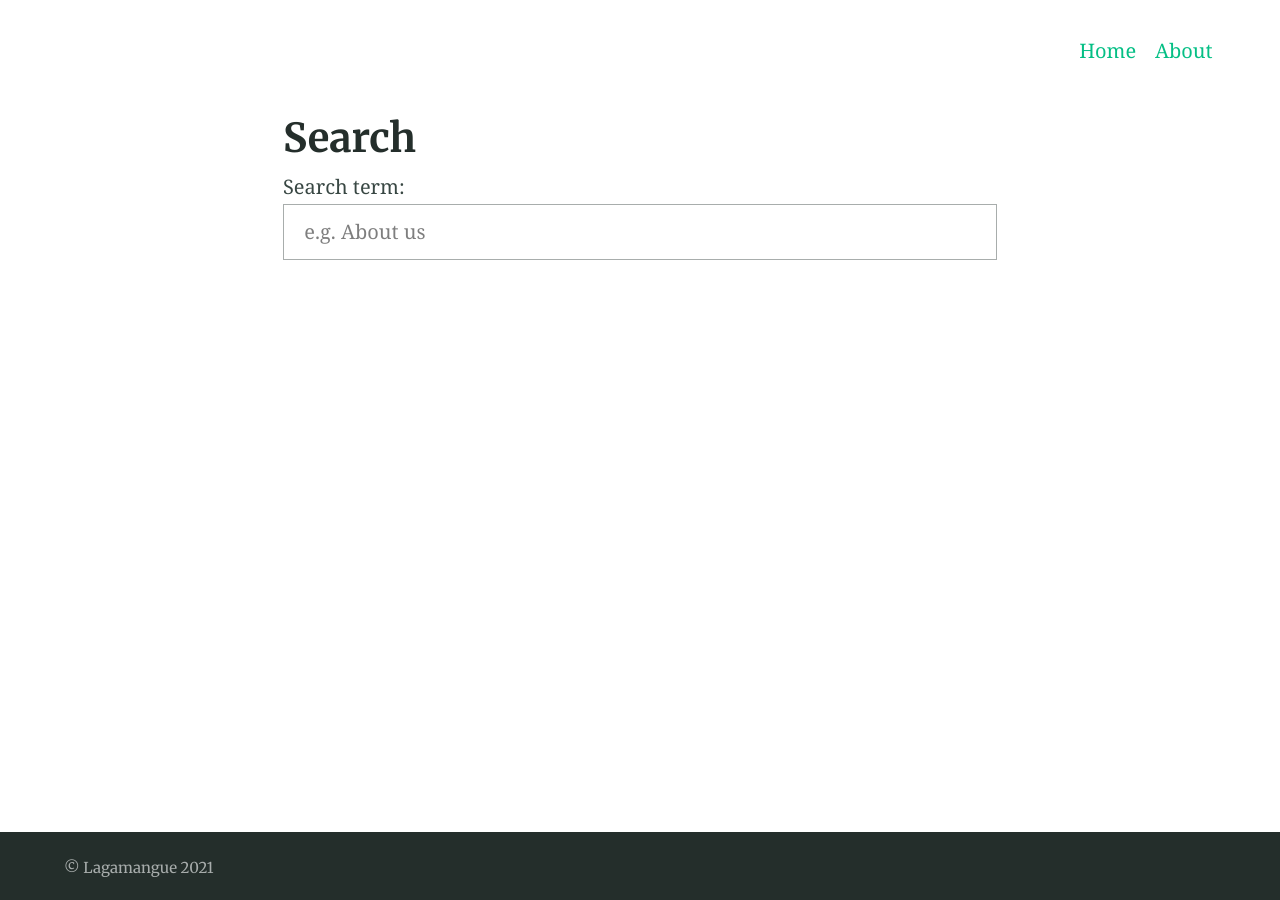
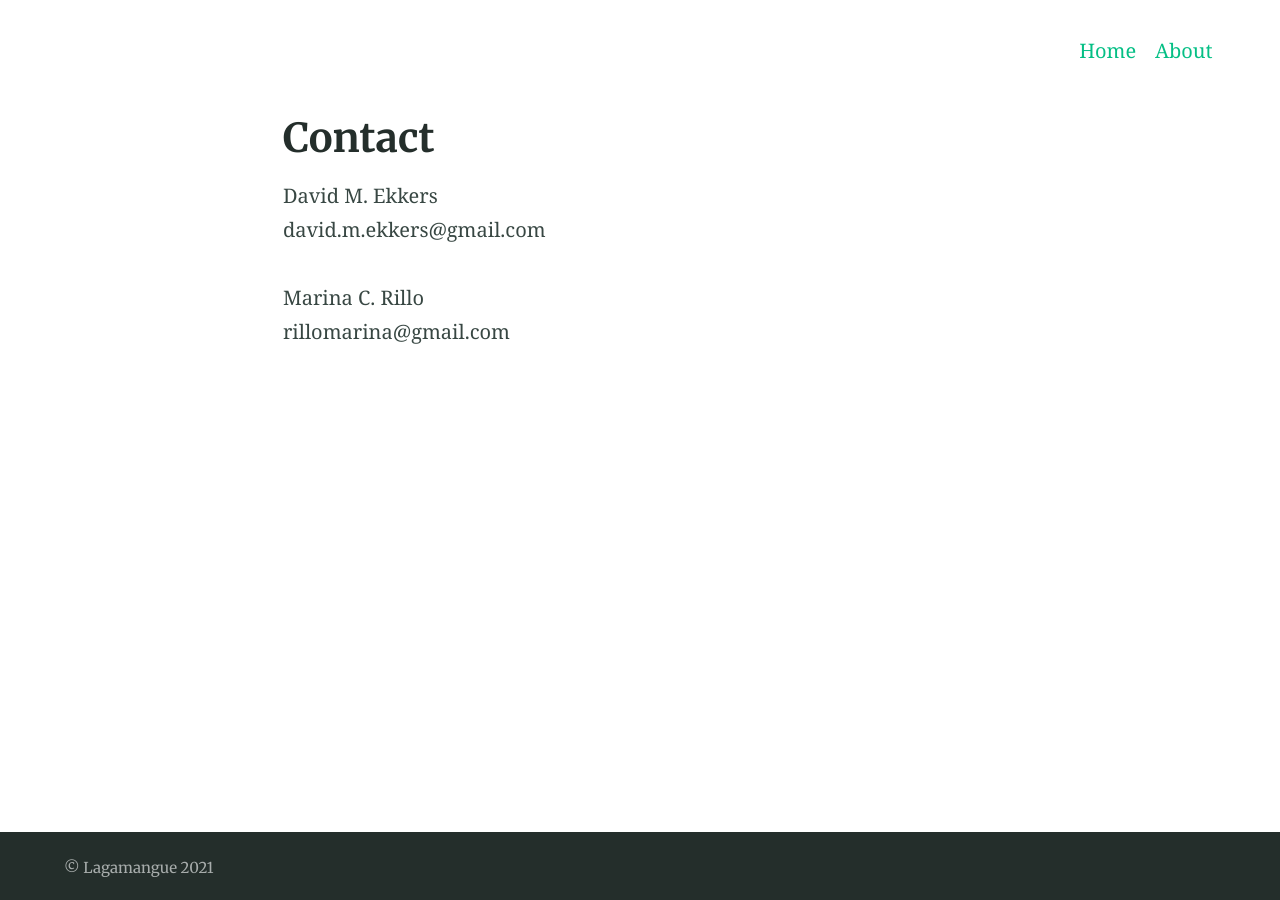
Before and after one commit to lagamangue/lagamangue.github.io, a Jekyll site: the page built from search.md, in a window 1280 px wide. Built offline with Jekyll 4.4.1, drawn with Linux system fonts in a browser that asks for light colours.

Commit message:
Update search.md

```diff
--- a/search.md
+++ b/search.md
@@ -1,6 +1,9 @@
 ---
-title: Search
-excerpt: "Search for a page or post you're looking for"
+title: Contact
 ---
 
-{% include site-search.html %}
+David M. Ekkers
+david.m.ekkers@gmail.com
+
+Marina C. Rillo
+rillomarina@gmail.com
```
